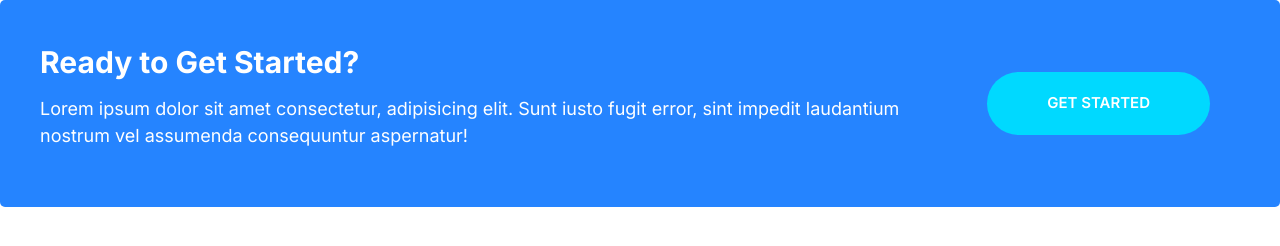
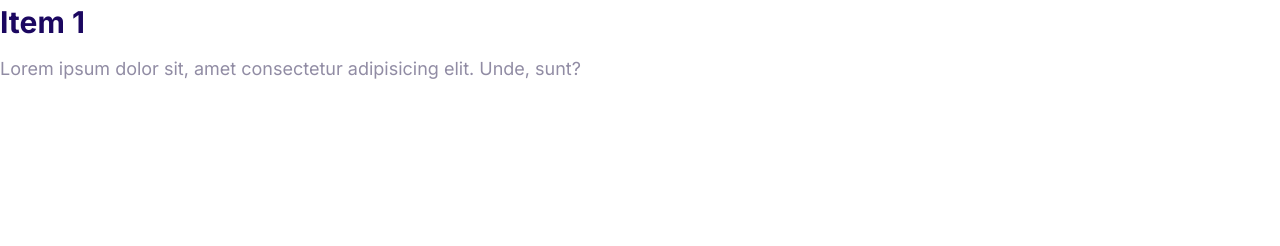
Before and after one commit to Toml76/tmosh3, a plain HTML site: page index.html in a window 1280 px wide. Drawn offline with Linux system fonts and the light colour scheme.

Commit message:
collapsibles added.

```diff
--- a/css/styles.css
+++ b/css/styles.css
@@ -546,3 +546,36 @@ a {
     margin: 0 3rem;
   }
 }
+
+/* Collapsibles */
+
+.collapsible__header {
+  display: flex;
+  justify-content: space-between;
+}
+
+.collapsible__heading {
+  margin-top: 0;
+  font-size: 3rem;
+}
+
+.collapsible__chevron {
+  transform: rotate(-90deg);
+  transition: transform 0.3s;
+}
+
+.collapsible__content {
+  max-height: 0;
+  overflow: hidden;
+  opacity: 0;
+  transition: all 0.3s;
+}
+
+.collapsible--expanded .collapsible__chevron {
+  transform: rotate(0);
+}
+
+.collapsible--expanded .collapsible__content {
+  max-height: 100vh;
+  opacity: 1;
+}
--- a/index.html
+++ b/index.html
@@ -14,18 +14,18 @@
     <link rel="stylesheet" href="css/styles.css" />
   </head>
   <body>
-    <div class="callout callout--primary">
-      <div class="grid grid--1x2">
-        <div class="callout__content">
-          <h2 class="callout__heading">Ready to Get Started?</h2>
-          <p>
-            Lorem ipsum dolor sit amet consectetur, adipisicing elit. Sunt iusto
-            fugit error, sint impedit laudantium nostrum vel assumenda
-            consequuntur aspernatur!
-          </p>
-        </div>
-        <a href="" class="btn btn--secondary btn--stretched">Get Started</a>
+    <div class="collapsible collapsible--expanded">
+      <header class="collapsible__header">
+        <h2 class="collapsible__heading">Item 1</h2>
+        <svg class="icon icon--white collapsible__chevron">
+            <use xlink:href="images/sprite.svg#chevron"></use>
+          </svg>
+        </span>
+      </header>
+      <div class="collapsible__content">
+        Lorem ipsum dolor sit, amet consectetur adipisicing elit. Unde, sunt?
       </div>
     </div>
+  <script src="js/main.js"></script>
   </body>
 </html>
--- /dev/null
+++ b/js/main.js
@@ -0,0 +1,6 @@
+const collapsibles = document.querySelectorAll(".collapsible");
+collapsibles.forEach((item) =>
+  item.addEventListener("click", function () {
+    this.classList.toggle("collapsible--expanded");
+  })
+);
```
Also changed, not shown: components/collapsibles.html (added, +13 -0 lines).
